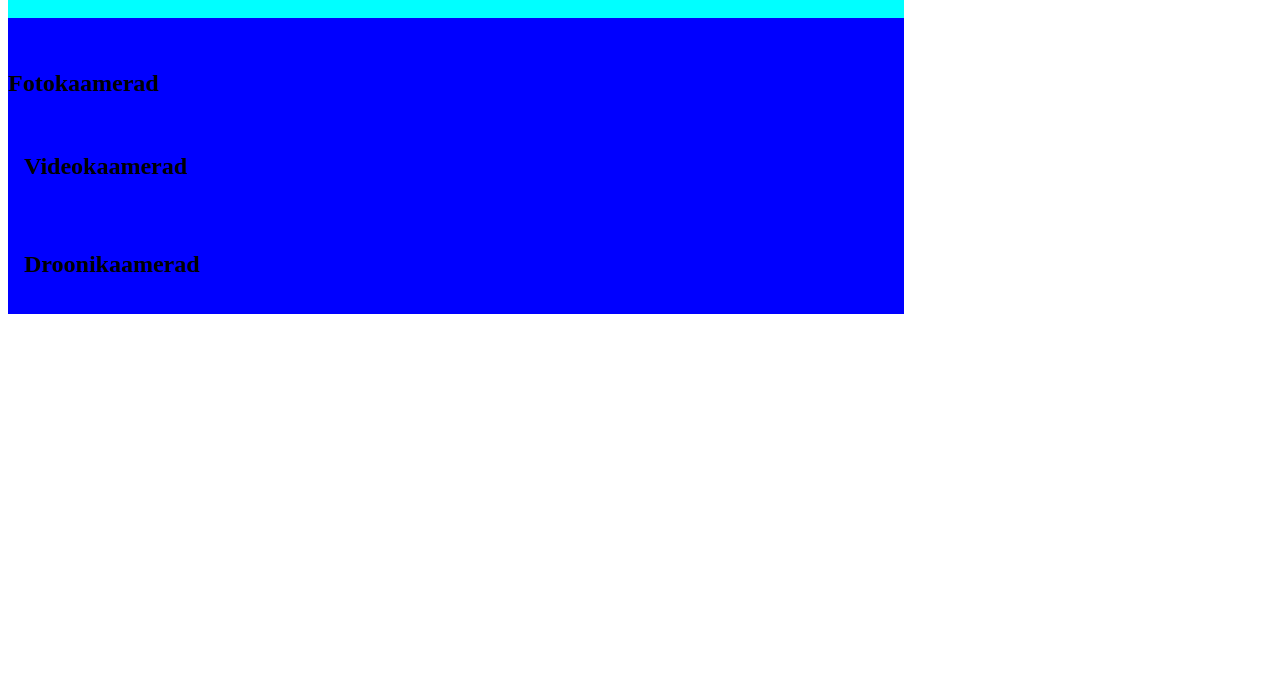
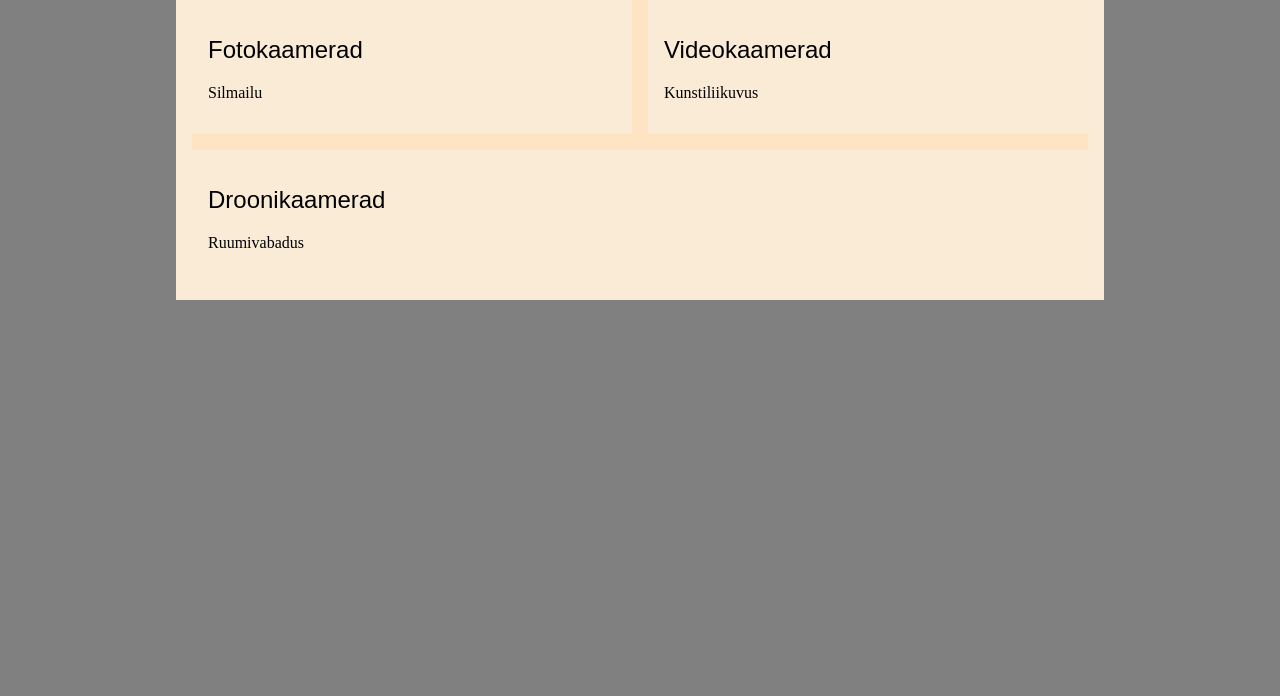
Before and after one commit to visuaalmeedia/01-Ounapuu-tunnid, a plain HTML site: page tunnid/maandumisleht/index.html in a window 1280 px wide. Shown: the part 104-800 px from the top of the page. Drawn offline with Linux system fonts and the light colour scheme.

Commit message:
Alustasin oma maandumislehe arendamisega

```diff
--- a/tunnid/maandumisleht/index.html
+++ b/tunnid/maandumisleht/index.html
@@ -11,25 +11,24 @@
             <header>
                 <div>
                     <h1>Kaamerakunst</h1>
-                    <p>Lorem</p>
+                    <p></p>
                 </div>
                 <img src="" alt="" />
             </header>
 
-            <div class="card-row"></div>
-                <div class="card"></div>
+            <div class="card-row">
+                <div class="card">
                     <h2>Fotokaamerad</h2>
-                <p></p>
+                    <p>Silmailu</p>
                 </div>
-
                 <div class="card">
                     <h2>Videokaamerad</h2>
-                <p></p>
+                    <p>Kunstiliikuvus</p>
                 </div>
-
                 <div class="card">
                     <h2>Droonikaamerad</h2>
-                <p></p>
+                    <p>Ruumivabadus</p>
+                </div>
             </div>
         </main>
     </body>
--- a/tunnid/maandumisleht/style.css
+++ b/tunnid/maandumisleht/style.css
@@ -8,22 +8,35 @@ header {
 body {
     display: flex;
     align-items: center;
+    justify-content: center;
+    box-sizing: border-box;
+    background-color: gray;
 }
 main {
-    background-color: blue;
+    background-color: antiquewhite;
     max-width: 56rem;
     width: 100%;
+    padding: 1rem;
 }
 .card-row {
     background-color: bisque;
     display: flex;
     gap: 1rem;
+    flex-wrap: wrap;
 }
 .card {
+    background-color: antiquewhite;
     min-width: 18rem;
     flex: 1;
     padding: 1rem;
+    width: 50%;
 }
 html {
     height: 100%;
 }
+h2 {
+    font-family: Arial, Helvetica, sans-serif;
+    font-weight: 400;
+    font-style: normal;
+    display: flex;
+}
```
Also changed, not shown: tunnid/maandumisleht/logo_ml.jpg (added), tunnid/maandumisleht/ulemine_ml.jpg (added). Lines whose indentation alone changed are shown as unchanged.
